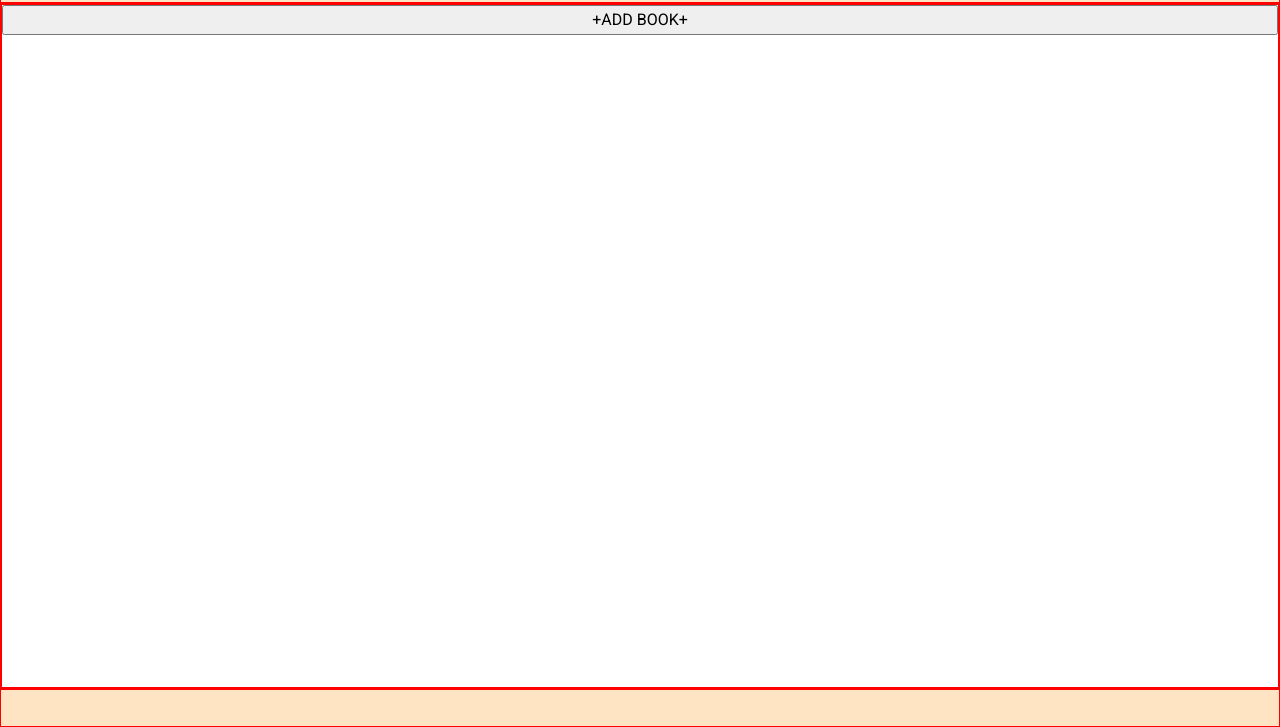
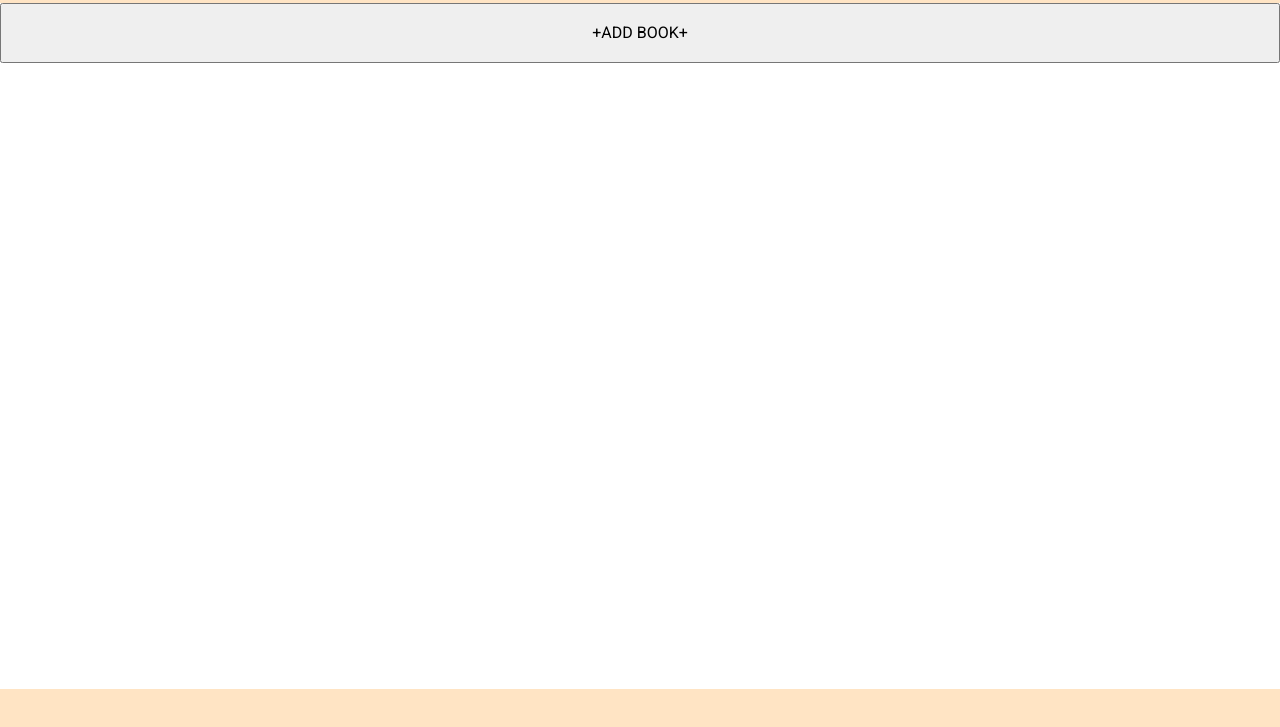
Before and after one commit to umutaaslan/bookLibrary, a plain HTML site: page index.html in a window 1280 px wide. Shown: the part 73-800 px from the top of the page. Drawn offline with Linux system fonts and the light colour scheme.

Commit message:
style changes

```diff
--- a/index.html
+++ b/index.html
@@ -21,13 +21,7 @@
         <main>
             <div class="flex-main">
             <button class="book-appender">+ADD BOOK+</button>
-            <div class="item-container">
-                <!-- <div>
-                <div class="title-author-pageP">kuyucaklı yusuf by sabahattin ali, 112 page</div>
-                <button class="isReadButton">Read</button>
-                <button class="removeButton">Remove</button>
-            </div> -->
-        </div>
+            <div class="item-container"></div>
             </div>
             <dialog class="book-appender-modal">
                 <form class="book-appender-form">
--- a/style.css
+++ b/style.css
@@ -127,6 +127,8 @@ footer {
     border: 3px solid black;
     border-radius: 2px;
     padding: 2rem;
+    transition: all 2s ease-in-out;
+
 }
 
 .book-appender-modal > .book-appender-form {
@@ -138,8 +140,6 @@ footer {
     margin-bottom: 1.5rem;
 }
 
-
-main > * {border: 1px solid red;}
-.container > * {
-    border: 1px solid red;
+.book-appender {
+  padding: 1rem 0;
 }
```
